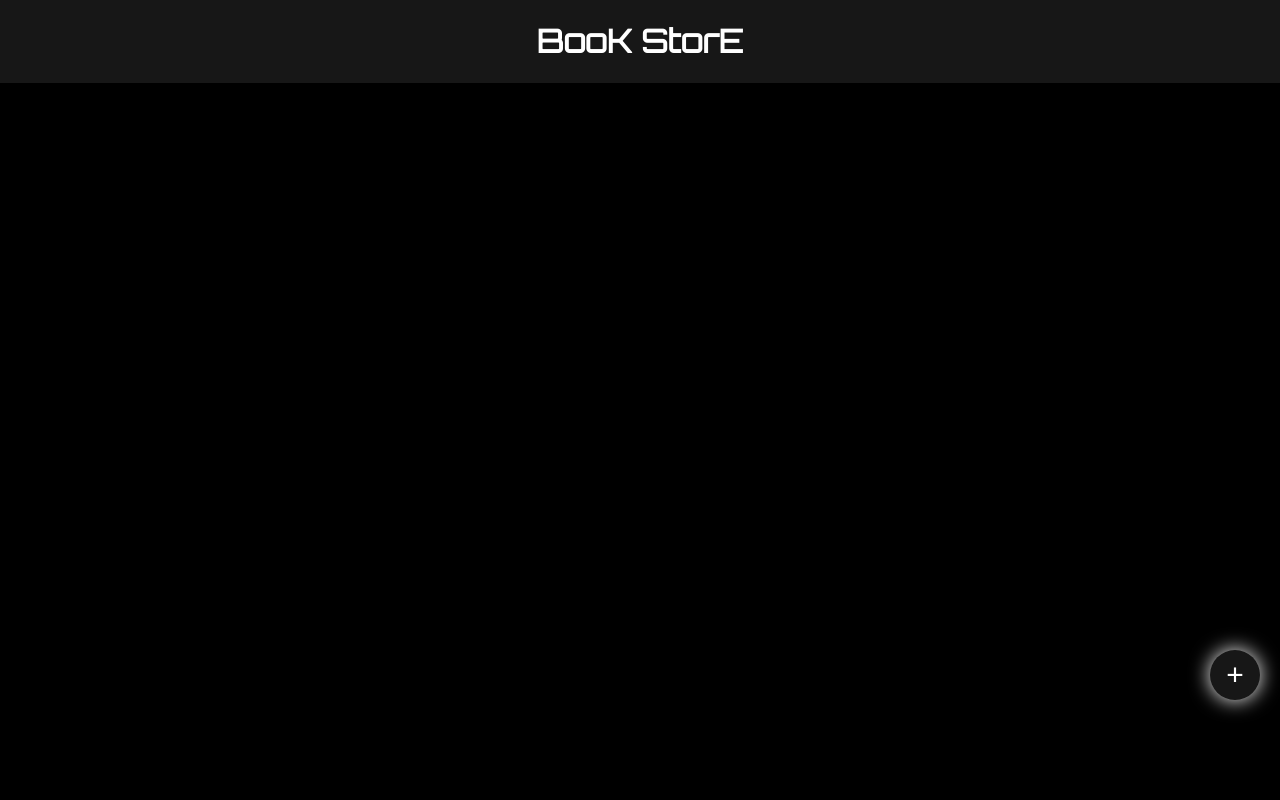
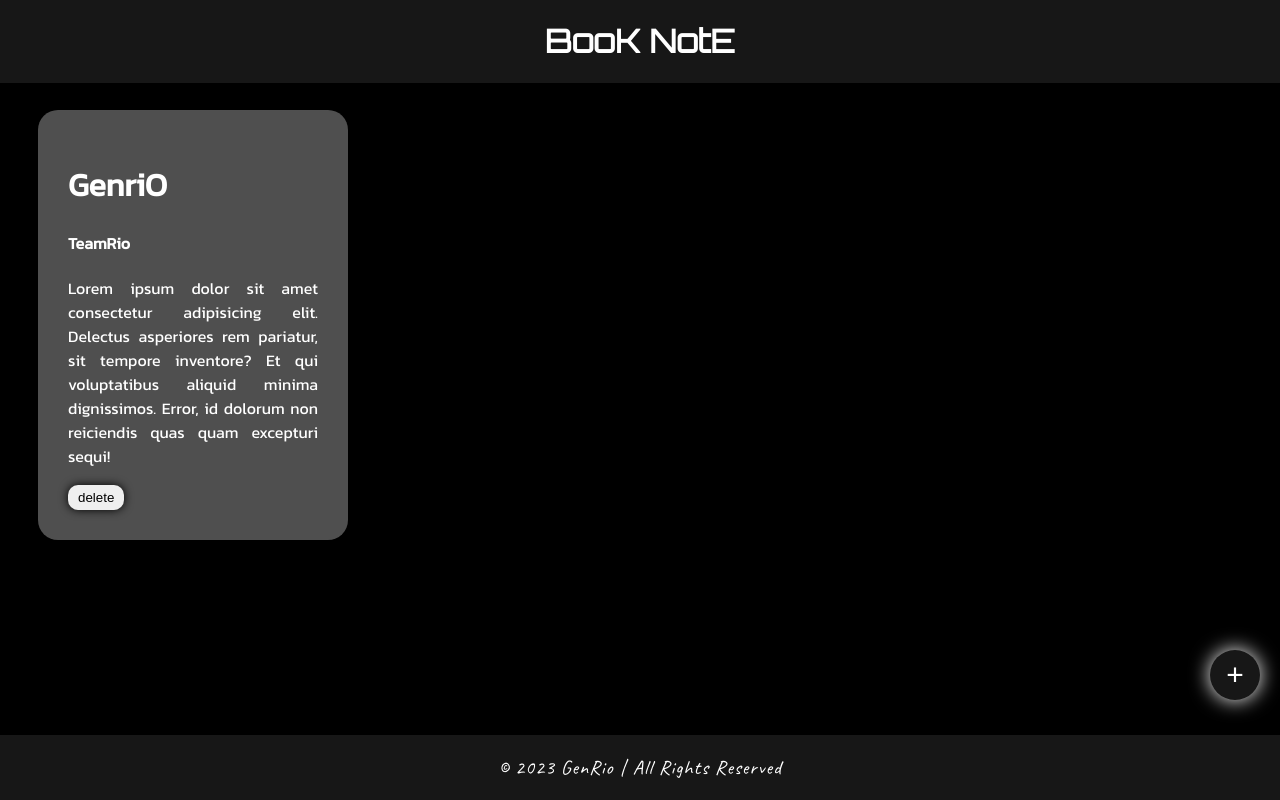
Before and after one commit to Sebe2k04/Notebook, a plain HTML site: page index.html in a window 1280 px wide. Drawn offline with Linux system fonts and the light colour scheme.

Commit message:
second commit

```diff
--- a/index.html
+++ b/index.html
@@ -7,29 +7,34 @@
     <link rel="stylesheet" href="style.css">
 </head>
 <body>
-    <!-- <button onclick="show()" id="show">Show</button>
-    <div class="overlay"></div>
-    <div class="popupbox">
-        <p>Lorem ipsum dolor sit amet consectetur adipisicing elit. Perferendis necessitatibus alias natus, velit maxime ratione modi molestiae dolorem rerum mollitia molestias iure, dolores a vitae eligendi tempore dolorum ipsum maiores!</p>
-        <button onclick="closepopup()">Close</button>
-    </div> -->
     <div class="header">
-        <h1>BooK StorE</h1>
+        <h1>BooK NotE</h1>
     </div>
-    <div class="popupback">
+    <div class="bookscontainer">
+        <div class="cards">
+            <h1>GenriO</h1>
+            <h4>TeamRio</h4>
+            <p>Lorem ipsum dolor sit amet consectetur adipisicing elit. Delectus asperiores rem pariatur, sit tempore inventore? Et qui voluptatibus aliquid minima dignissimos. Error, id dolorum non reiciendis quas quam excepturi sequi!</p>
+            <button id="btndel" onclick="delcard(event)">delete</button>
+        </div>
+
+    </div>
+    <div class="popupback"></div>
         <div class="popupbox">
-
             <form action="">
-                <input type="text" name="" id="book" placeholder="Book Name">
-                <input type="text" name="" id="author" placeholder="Author Name">
-                <input type="text"p aceholder="Description"><br>
+                <input type="text" id="book" placeholder="Book Name">
+                <input type="text" id="author" placeholder="Author Name">
+                <input type="textarea" id="description" placeholder="Description"><br>
                 <button id="doneadd">Done</button>
                 <button id="canceladd">Cancel</button>
             </form>
         </div>
-    </div>
+
 
     <button id="plus">+</button>
+    <footer>
+        <p style="font-weight: 500;">&copy;&nbsp;2023 GenRio | All Rights Reserved</p>
+    </footer>
     <script src="script.js"></script>
 </body>
 </html>
```
